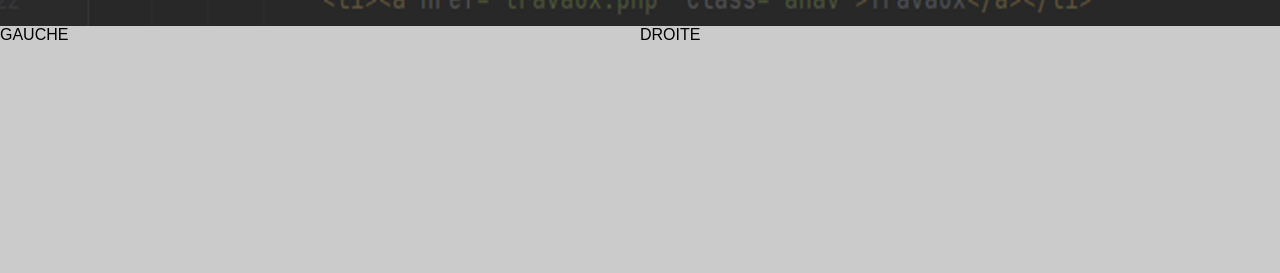
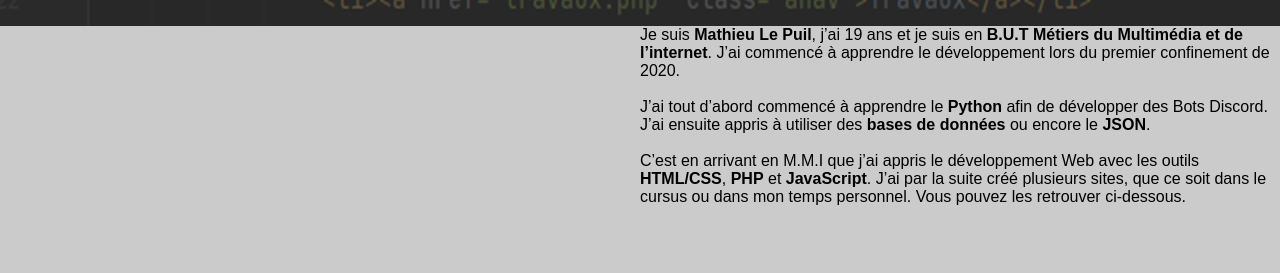
Before and after one commit to MathieuLePuil/portfolio.mathieulp.fr, a PHP site: page / in a window 1280 px wide. Shown: the part 774-1047 px from the top of the page. Run offline with PHP 8.4, Linux system fonts and the light colour scheme; some libraries are stand-ins or nearby versions.

Commit message:
Auto Commit

```diff
--- a/index.php
+++ b/index.php
@@ -21,10 +21,10 @@ require("header.inc.php")
 
 <section id="about">
     <div class="about-left">
-        <p>GAUCHE</p>
+        <img src="assets/pdp.png" id="pdp">
     </div>
     <div class="about-right">
-        <p>DROITE</p>
+        <p>Je suis <b>Mathieu Le Puil</b>, j’ai 19 ans et je suis en <b>B.U.T Métiers du Multimédia et de l’internet</b>. J’ai commencé à apprendre le développement lors du premier confinement de 2020. <br> <br>  J’ai tout d’abord commencé à apprendre le <b>Python</b> afin de développer des Bots Discord. J’ai ensuite appris à utiliser des <b>bases de données</b> ou encore le <b>JSON</b>. <br> <br>  C’est en arrivant en M.M.I que j’ai appris le développement Web avec les outils <b>HTML/CSS</b>, <b>PHP</b> et <b>JavaScript</b>. J’ai par la suite créé plusieurs sites, que ce soit dans le cursus ou dans mon temps personnel. Vous pouvez les retrouver ci-dessous.</p>
     </div>
 </section>
 
--- a/style/style.css
+++ b/style/style.css
@@ -251,6 +251,8 @@ nav {
 /* Section ABOUT */
 
 #about {
+    display: inline-block;
+    flex-wrap: wrap;
     height: 100vh;
     width: 100%;
     background-color: #CBCBCB;
@@ -258,12 +260,21 @@ nav {
 
 .about-left {
     width: 50%;
+    height: 100%;
     float: left;
+    display: flex;
+    align-items: center;
+    justify-content: center;
 }
 
 .about-right {
     width: 50%;
     float: right;
+}
+
+#pdp {
+    width: 300px;
+    height: 300px;
 }
 
 /* Section PORTFOLIO */
```
Also changed, not shown: 1 other file.
